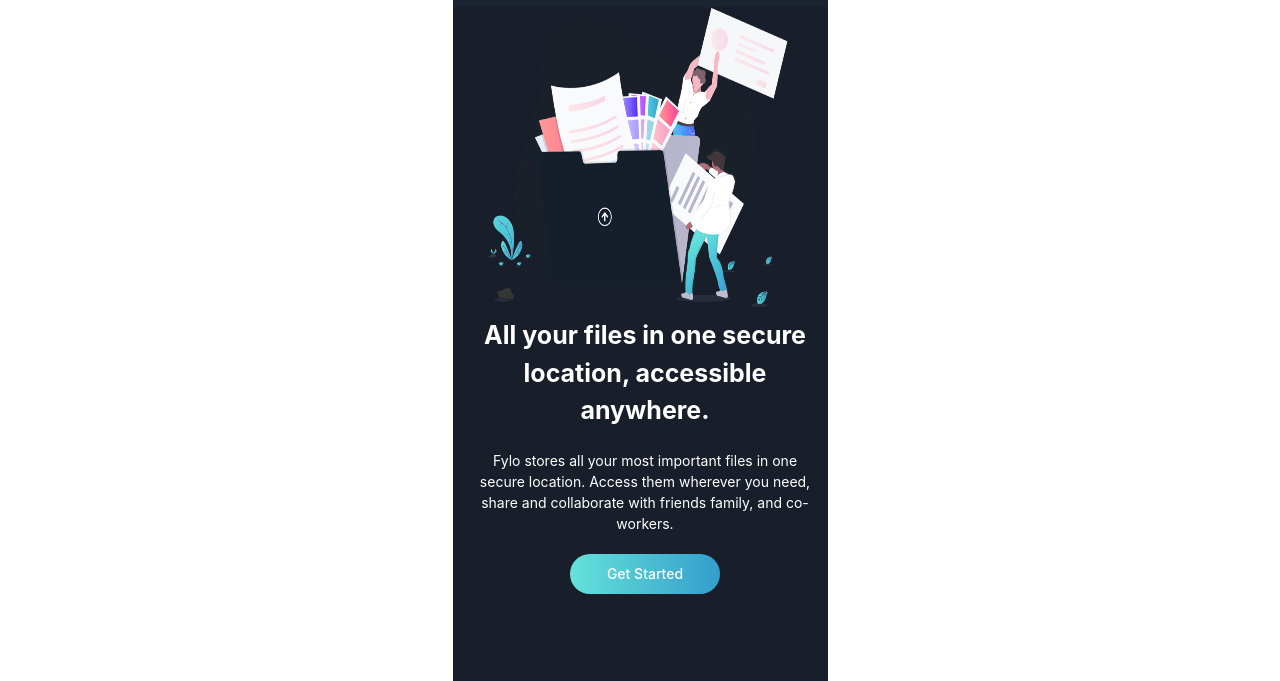
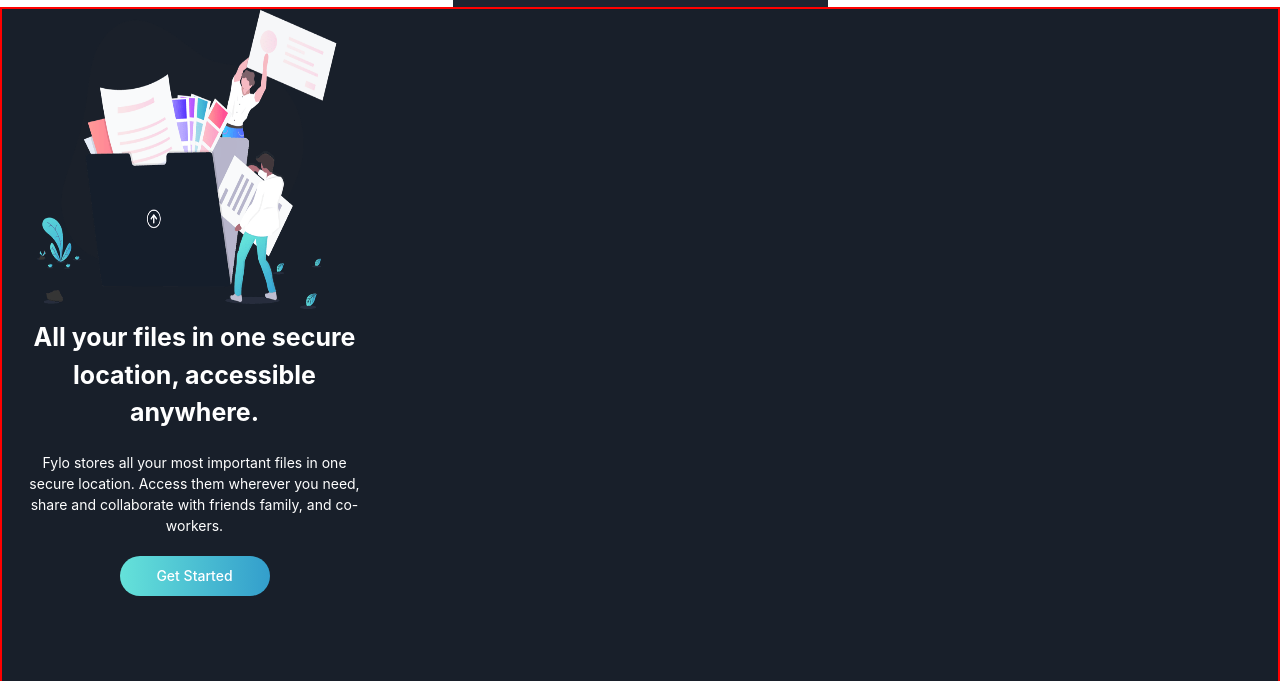
Before and after one commit to shina1/fylo-dark-theme-landing-page, a plain HTML site: page index.html in a window 1280 px wide. Shown: the part 43-724 px from the top of the page. Drawn offline with Linux system fonts and the light colour scheme.

Commit message:
started with desktop view styling

```diff
--- a/css/style.css
+++ b/css/style.css
@@ -363,3 +363,12 @@ padding:10px;
     width: 45px;
     margin:20px;
 }
+
+/* ###################### desktop view stytle ############################# */
+
+@media screen and (min-width:992px){
+main{
+    max-width: 1440px;
+    border: 2px solid red;
+}
+}
```
